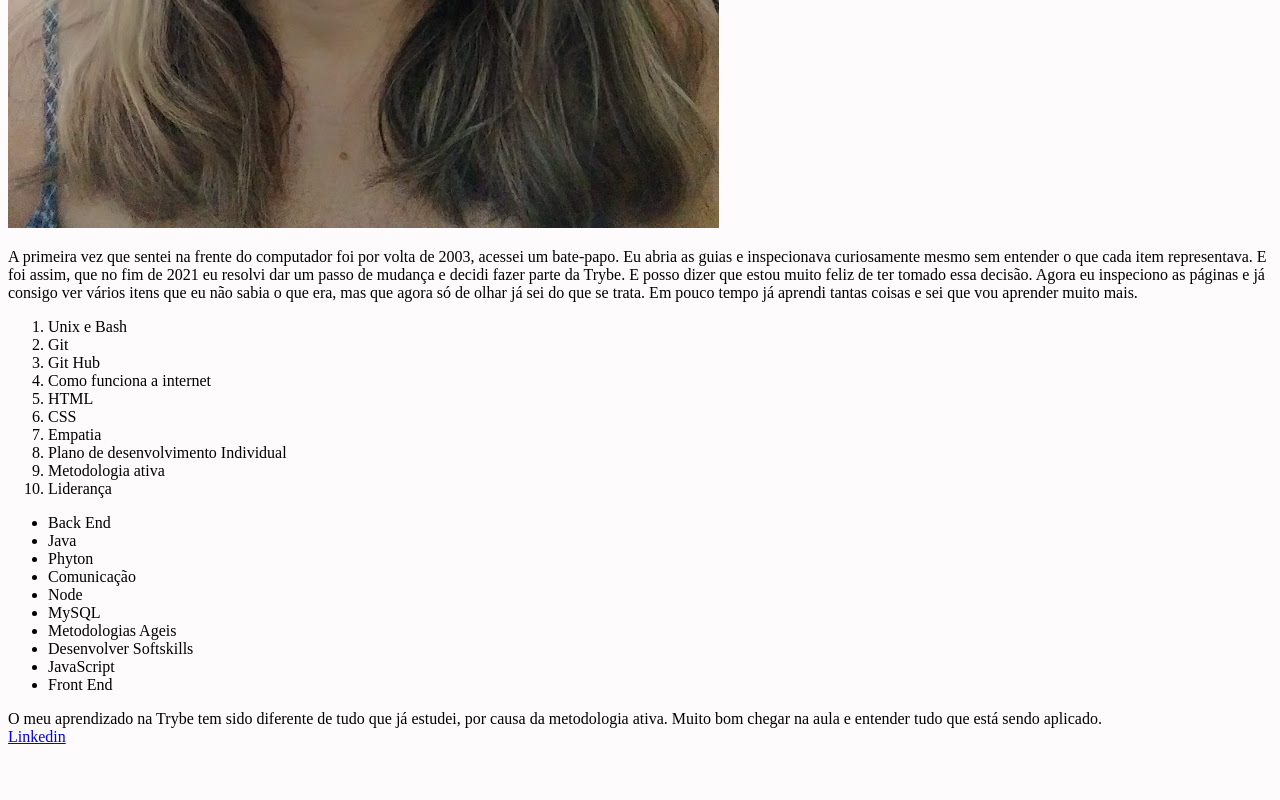
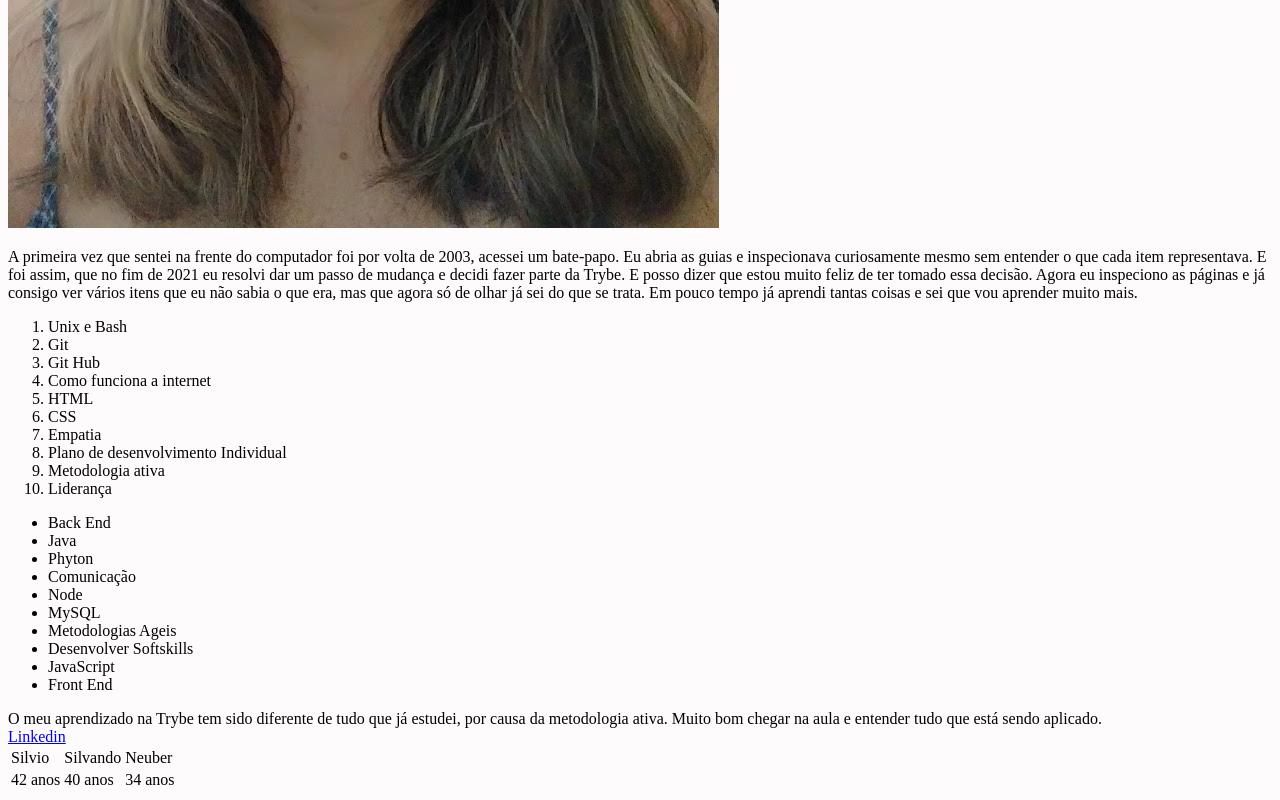
Before and after one commit to fehromao/Lessons-Learned, a website: page index.html in a window 1280 px wide. Shown: the part 728-1528 px from the top of the page. Before the commit the page ends 1482 px from the top, so only its background shows below. Drawn offline with Linux system fonts and the light colour scheme.

Commit message:
Finalizado requisito 12

```diff
--- a/index.html
+++ b/index.html
@@ -54,6 +54,19 @@
         <a href="https://www.linkedin.com/in/fernandaromao/" target="_blank">Linkedin</a>
     </nav>
 
+    <table>
+        <tr>
+           <td>Silvio</td>
+           <td>Silvando</td>
+           <td>Neuber</td>
+        </tr>
+        <tr>
+            <td>42 anos</td>
+            <td>40 anos</td>
+            <td>34 anos</td>
+        </tr>
+    </table>
+
     </body>
 
     <footer id="rodape">
```
